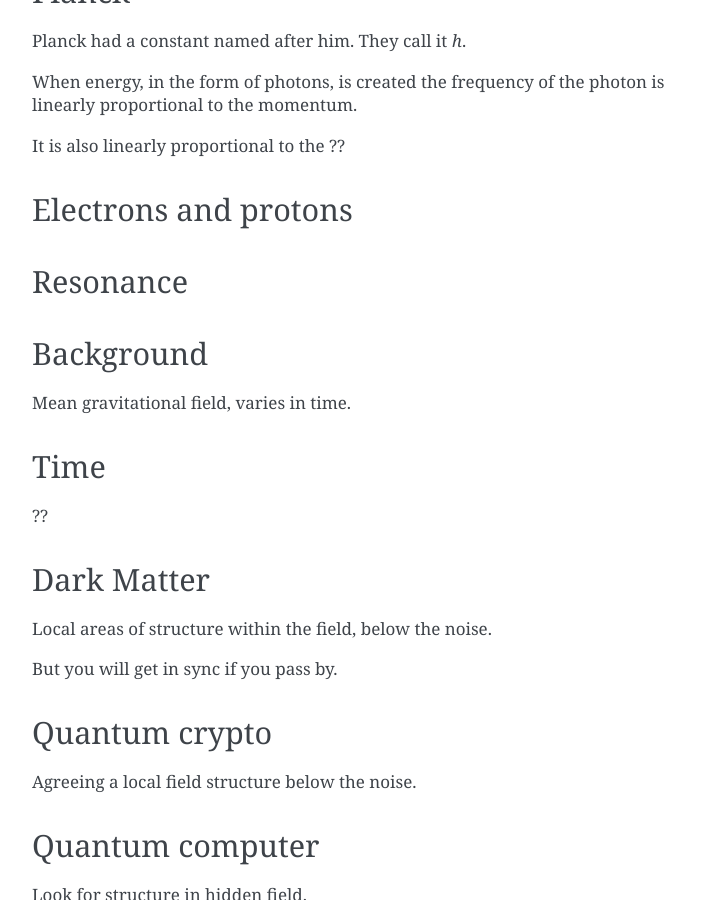
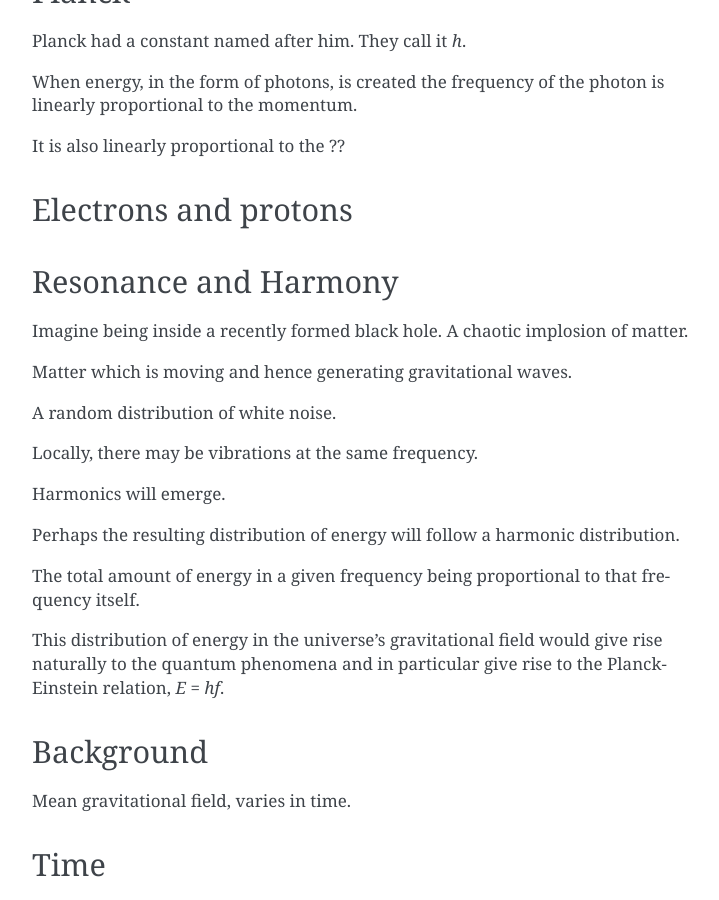
Before and after one commit to openbermuda/karmapi, a Sphinx documentation site: the page built from docs/quantum_theory_of_gravity.rst, in a window 1280 px wide and 900 px high, scrolled down 1358 px. Shown: the whole window, without its empty margins (388-1107 px from the left). Built offline with Sphinx 7.4.7, drawn with Linux system fonts in a browser that asks for light colours; formulas are drawn with MathJax 3; pages that are not in the unit, such as notebooks, are missing from menus; some of the changed text lies outside the part shown.

Commit message:
resonance and harmony

```diff
--- a/docs/quantum_theory_of_gravity.rst
+++ b/docs/quantum_theory_of_gravity.rst
@@ -77,8 +77,30 @@ Electrons and protons
 =====================
 
 
-Resonance
-=========
+Resonance and Harmony
+=====================
+
+Imagine being inside a recently formed black hole.  A chaotic
+implosion of matter.
+
+Matter which is moving and hence generating gravitational waves.
+
+A random distribution of white noise.
+
+Locally, there may be vibrations at the same frequency.
+
+Harmonics will emerge.
+
+Perhaps the resulting distribution of energy will follow a harmonic
+distribution.
+
+The total amount of energy in a given frequency being proportional to
+that frequency itself.
+
+This distribution of energy in the universe's gravitational field
+would give rise naturally to the quantum phenomena and in particular
+give rise to the Planck-Einstein relation, *E = hf*.
+
 
 Background
 ==========
```
